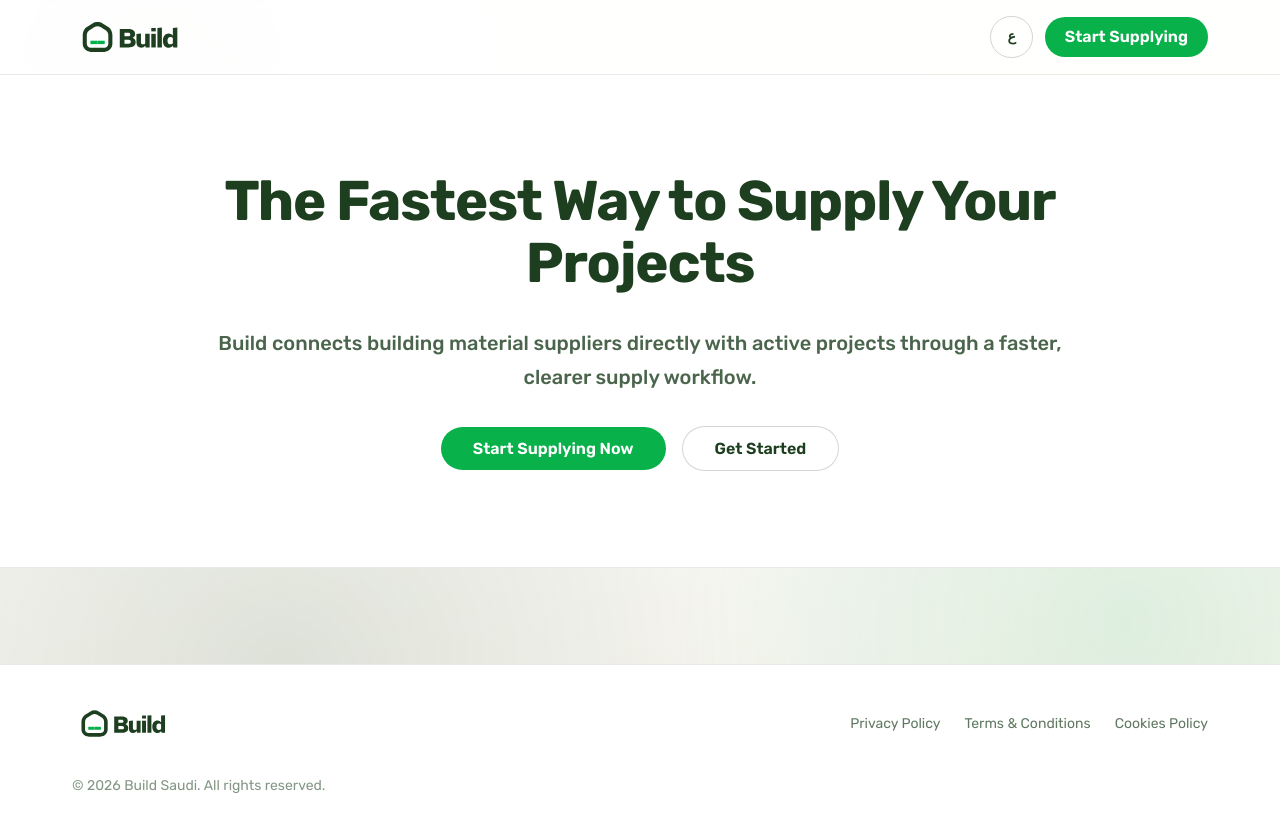
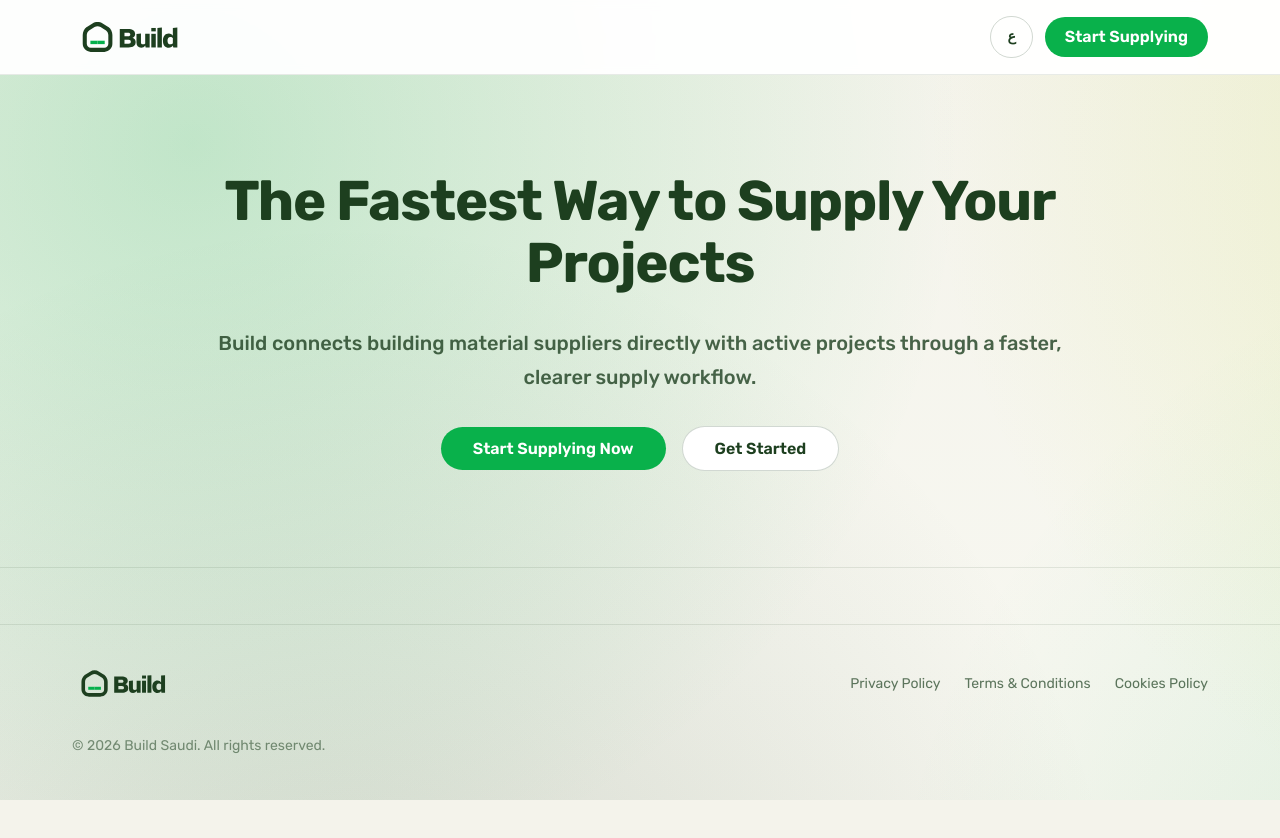
Before and after one commit to sulaimanalsuqub/buildsaudi, a Next.js app: page / in a window 1280 px wide. After the commit the page ends 800 px from the top, so only its background shows below. Built offline with nearby package versions, Linux system fonts and the light colour scheme.

Commit message:
style: refine mesh continuity and reduce vertical whitespace

```diff
--- a/app/globals.css
+++ b/app/globals.css
@@ -5,11 +5,11 @@
 :root {
   color-scheme: light;
   --mesh-bg:
-    radial-gradient(circle at 12% 18%, rgba(9, 177, 75, 0.14) 0%, rgba(9, 177, 75, 0) 34%),
-    radial-gradient(circle at 86% 14%, rgba(197, 217, 45, 0.16) 0%, rgba(197, 217, 45, 0) 36%),
-    radial-gradient(circle at 22% 84%, rgba(29, 63, 31, 0.11) 0%, rgba(29, 63, 31, 0) 38%),
-    radial-gradient(circle at 88% 78%, rgba(9, 177, 75, 0.1) 0%, rgba(9, 177, 75, 0) 35%),
-    linear-gradient(180deg, #f4f3eb 0%, #f8f8f4 52%, #f4f3eb 100%);
+    radial-gradient(circle at 10% 12%, rgba(9, 177, 75, 0.22) 0%, rgba(9, 177, 75, 0) 38%),
+    radial-gradient(circle at 88% 10%, rgba(197, 217, 45, 0.24) 0%, rgba(197, 217, 45, 0) 38%),
+    radial-gradient(circle at 18% 84%, rgba(29, 63, 31, 0.16) 0%, rgba(29, 63, 31, 0) 42%),
+    radial-gradient(circle at 86% 82%, rgba(9, 177, 75, 0.14) 0%, rgba(9, 177, 75, 0) 40%),
+    linear-gradient(180deg, #f4f3eb 0%, #f7f7f0 55%, #f4f3eb 100%);
 }
 
 html,
@@ -21,8 +21,8 @@ body {
   @apply bg-brand-light text-brand-dark antialiased;
   background-image: var(--mesh-bg);
   background-repeat: no-repeat;
-  background-size: cover;
-  background-attachment: fixed;
+  background-size: 150% 150%;
+  background-attachment: scroll;
 }
 
 @layer components {
--- a/components/layout/site-footer.tsx
+++ b/components/layout/site-footer.tsx
@@ -11,7 +11,7 @@ export function SiteFooter({ isRtl = false }: SiteFooterProps) {
   const legalBase = isRtl ? "/ar" : "";
 
   return (
-    <footer className="mt-24 border-t border-brand-dark/10 bg-white">
+    <footer className="mt-10 border-t border-brand-dark/10 bg-transparent md:mt-14">
       <Container className="content-stack py-10">
         <div className="flex flex-col gap-6 md:flex-row md:items-center md:justify-between">
           <div className="flex items-center">
--- a/components/sections/home-content.tsx
+++ b/components/sections/home-content.tsx
@@ -21,7 +21,7 @@ export function HomeContent({ isRtl = false }: HomeContentProps) {
 
   return (
     <main>
-      <section className="section-pad border-b border-brand-dark/10 bg-white">
+      <section className="section-pad border-b border-brand-dark/10 bg-transparent">
         <Container>
           <motion.div
             initial={{ opacity: 0, y: 16 }}
```
